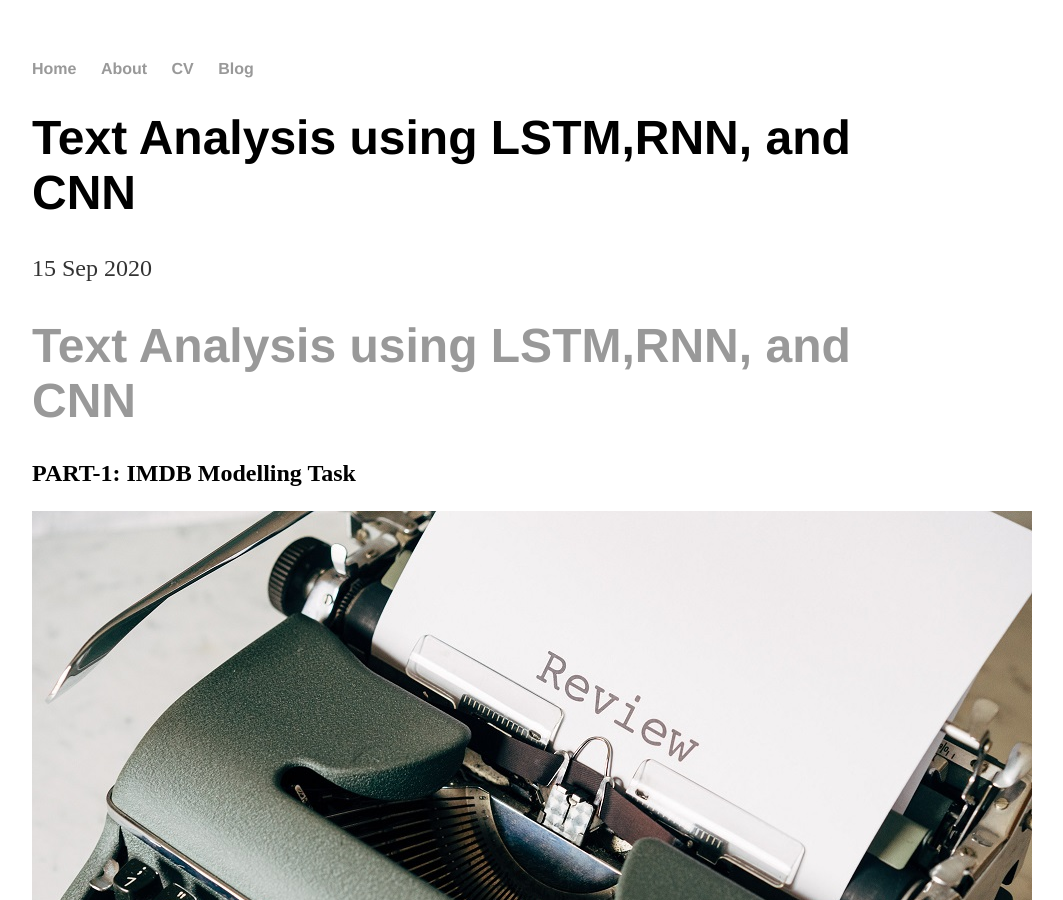
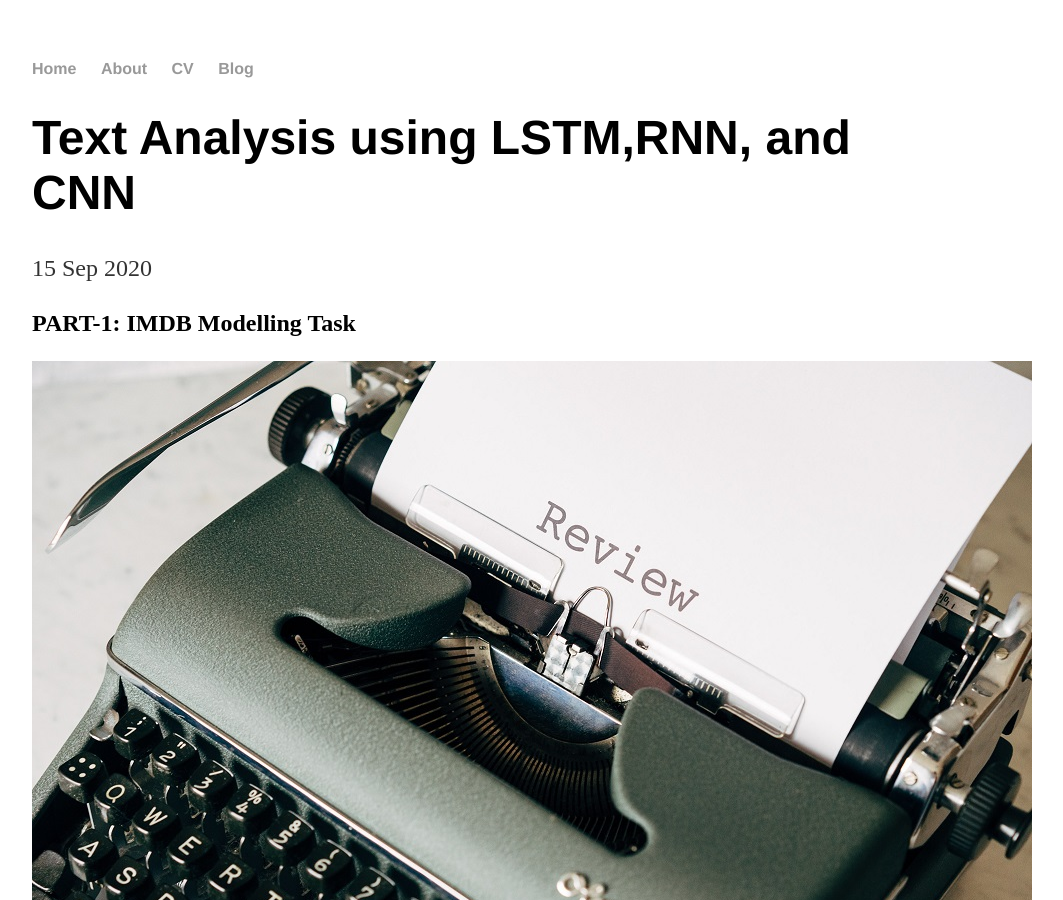
Before and after one commit to yvrjsharma/yvrjsharma.github.io, a Jekyll site: the page built from _posts/2020-09-16-text-analysis.md, in a window 1280 px wide and 900 px high. Shown: the whole window, without its empty margins (160-1223 px from the left). Built offline with Jekyll 4.4.1, drawn with Linux system fonts in a browser that asks for light colours.

Commit message:
updated blog

```diff
--- a/_posts/2020-09-16-text-analysis.md
+++ b/_posts/2020-09-16-text-analysis.md
@@ -3,8 +3,6 @@ layout: post
 title: "Text Analysis using LSTM,RNN, and CNN"
 date: 2020-09-15
 ---
-
-# [Text Analysis using LSTM,RNN, and CNN](https://github.com/yvrjsharma/RNN)
 
 ## PART-1: IMDB Modelling Task
 ![](/images/markus-winkler--fRAIQHKcc0-unsplash.jpg)
```
